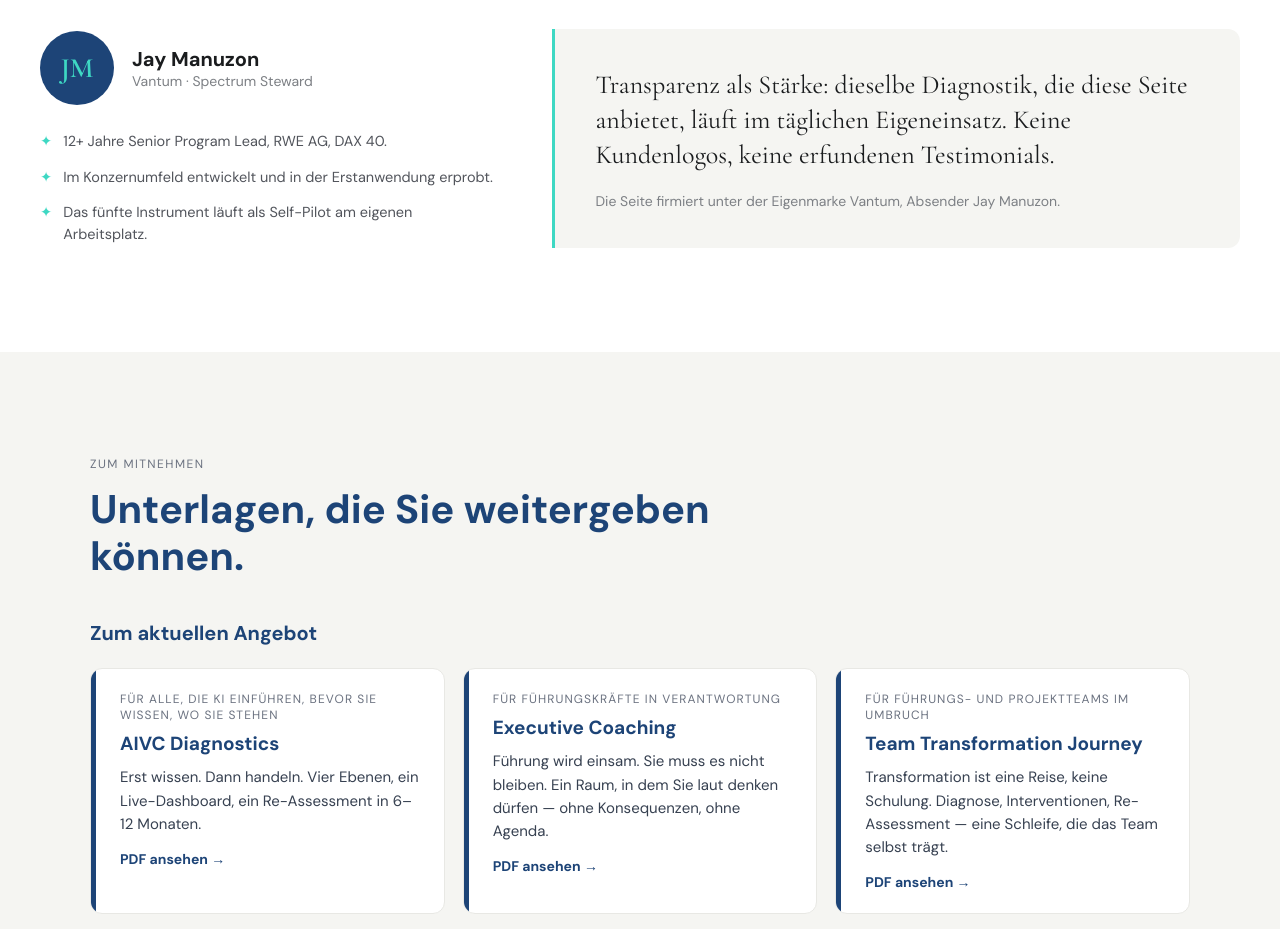
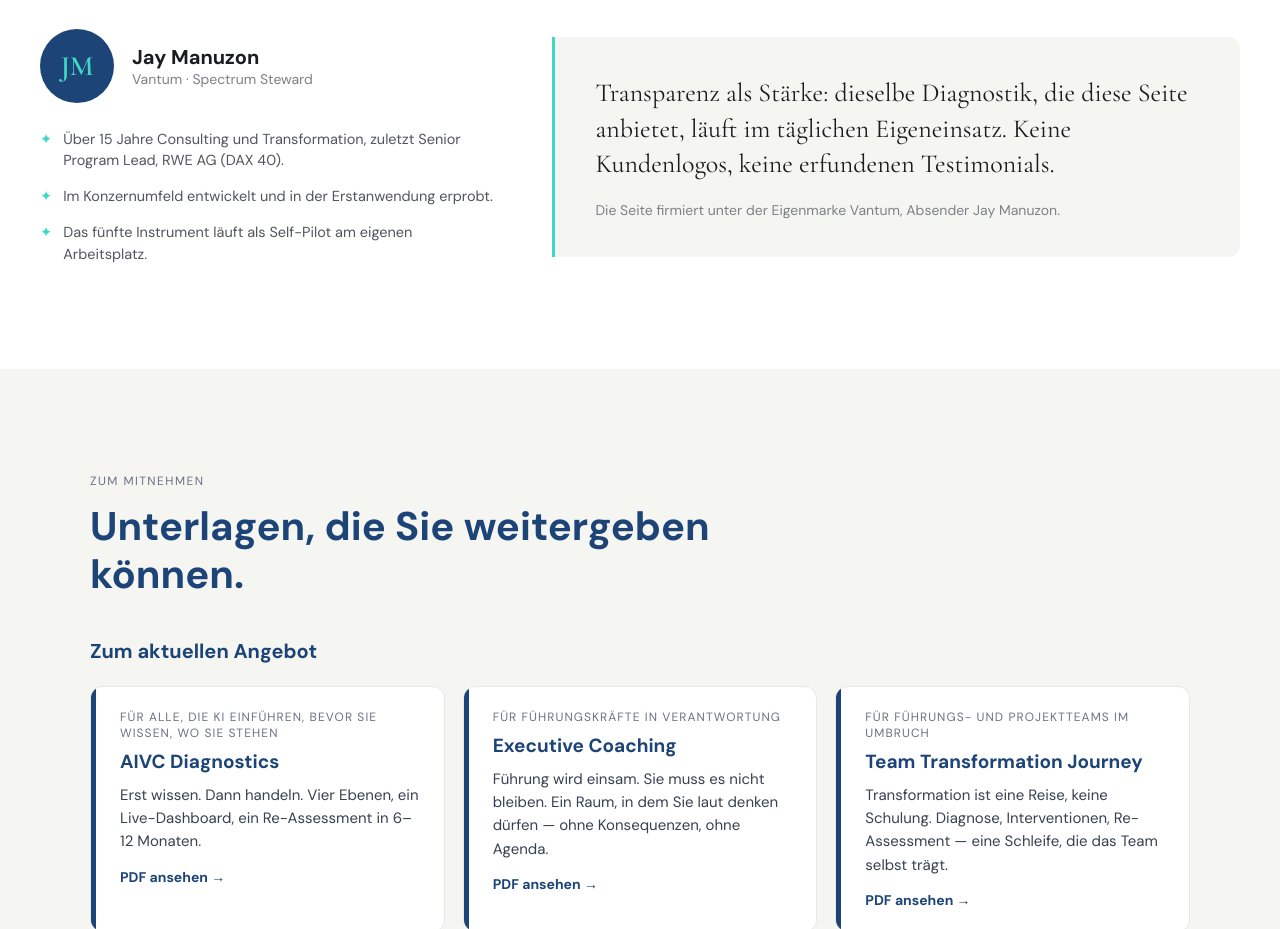
Before and after one commit to jaymanuzon/vantum-gallery, a plain HTML site: page index.html in a window 1280 px wide. Shown: the part 7840-8769 px from the top of the page. Drawn offline with nearby package versions, Linux system fonts and the light colour scheme.

Commit message:
Unterlagen korrigiert (Jay-Entscheid 27.08.): Kontakt jay@aivantum.com statt privater Adresse, Zahlenstand 'über 15 Jahre Consulting und Transformation', drei unbelegte Testimonials ausgeblendet; Index-Zeile Zahlenstand

```diff
--- a/index.html
+++ b/index.html
@@ -461,7 +461,7 @@
         <div>
           <div style="display:flex;align-items:center;gap:18px;margin-bottom:26px;"><div style="width:74px;height:74px;border-radius:50%;background:#1D4477;display:flex;align-items:center;justify-content:center;font-family:'Cormorant Garamond',serif;font-size:28px;color:#3ED8C3;font-weight:600;">JM</div><div><div style="font-size:20px;font-weight:700;color:#1A1C1E;">Jay Manuzon</div><div style="font-size:14px;color:#7d8085;">Vantum · Spectrum Steward</div></div></div>
           <div style="display:flex;flex-direction:column;gap:14px;">
-            <div style="display:flex;gap:11px;font-size:14.5px;line-height:1.5;color:#52555C;"><span style="color:#3ED8C3;">✦</span><span>12+ Jahre Senior Program Lead, RWE AG, DAX 40.</span></div>
+            <div style="display:flex;gap:11px;font-size:14.5px;line-height:1.5;color:#52555C;"><span style="color:#3ED8C3;">✦</span><span>Über 15 Jahre Consulting und Transformation, zuletzt Senior Program Lead, RWE AG (DAX 40).</span></div>
             <div style="display:flex;gap:11px;font-size:14.5px;line-height:1.5;color:#52555C;"><span style="color:#3ED8C3;">✦</span><span>Im Konzernumfeld entwickelt und in der Erstanwendung erprobt.</span></div>
             <div style="display:flex;gap:11px;font-size:14.5px;line-height:1.5;color:#52555C;"><span style="color:#3ED8C3;">✦</span><span>Das fünfte Instrument läuft als Self-Pilot am eigenen Arbeitsplatz.</span></div>
           </div>
```
Also changed, not shown: 7 other files.
